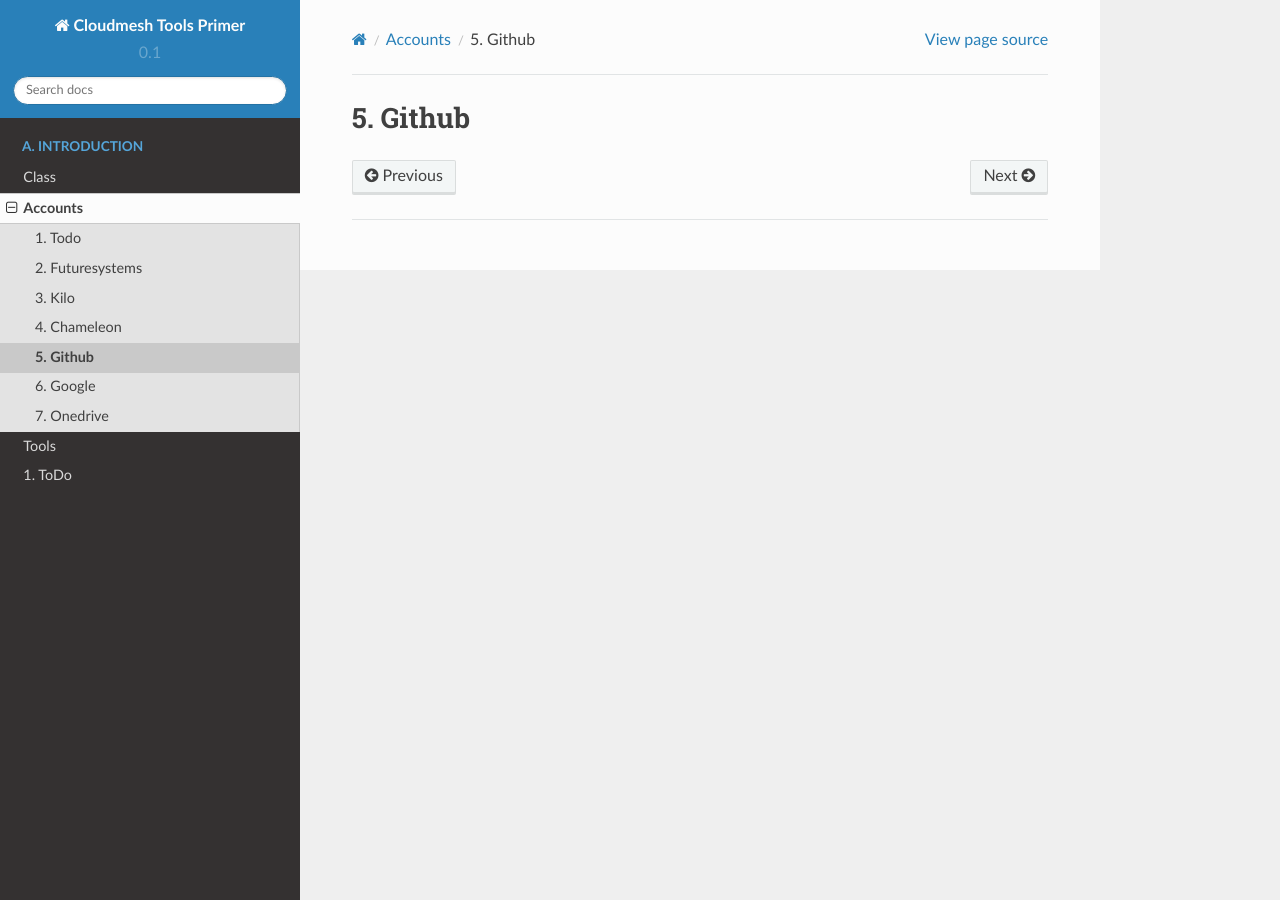
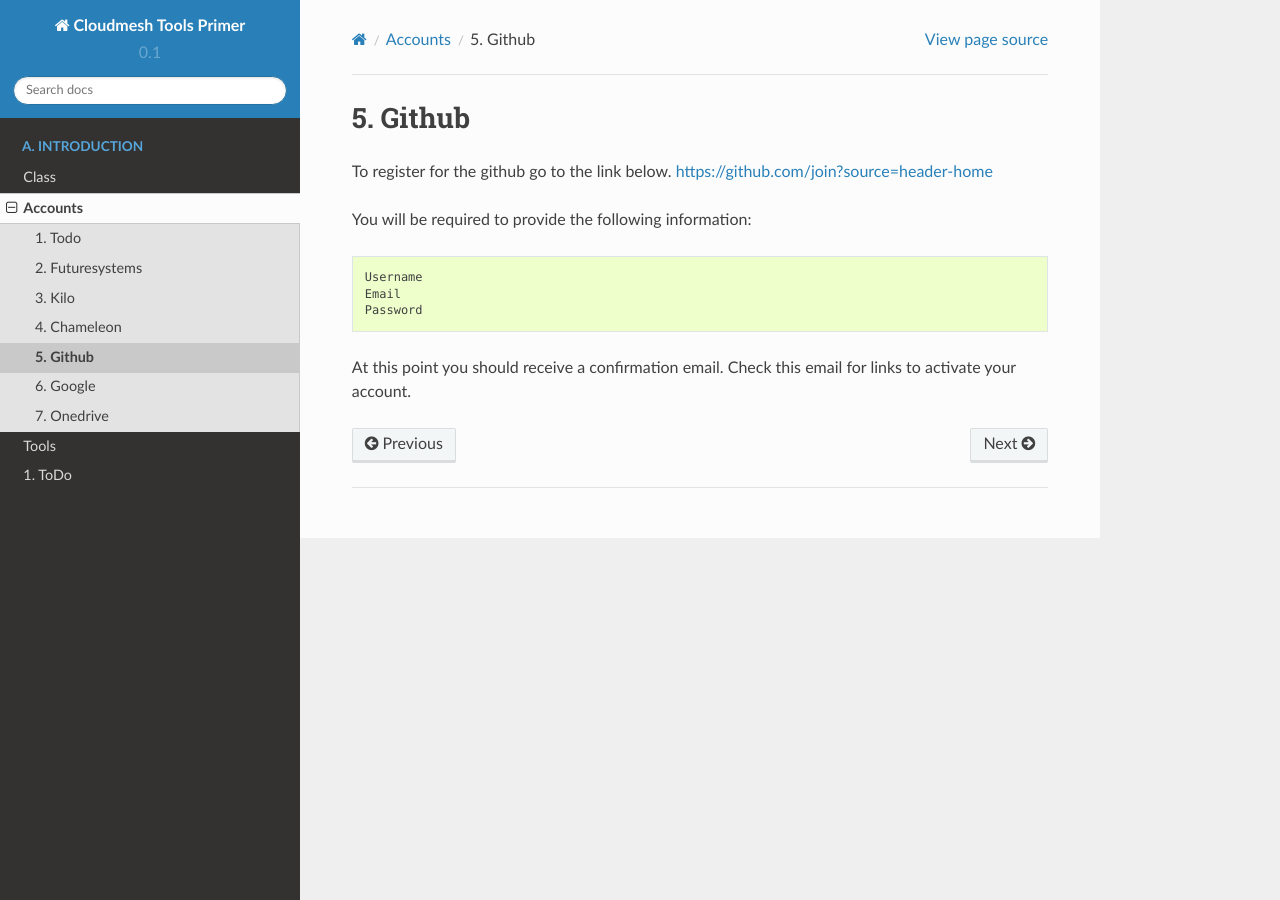
Before and after one commit to tangbeve/tools, a Sphinx documentation site: the page built from docs/source/accounts/github.rst, in a window 1280 px wide. Built offline with Sphinx 7.4.7 and the Read the Docs theme 2.0.0, drawn with Linux system fonts in a browser that asks for light colours; formulas are drawn with MathJax 3; pages that are not in the unit, such as notebooks, are missing from menus.

Commit message:
new:usr: github account creation process

```diff
--- a/docs/source/accounts/github.rst
+++ b/docs/source/accounts/github.rst
@@ -1,2 +1,13 @@
 Github
 ======
+To register for the github go to the link below.
+https://github.com/join?source=header-home
+
+You will be required to provide the following information::
+
+    Username
+    Email
+    Password
+
+At this point you should receive a confirmation email.
+Check this email for links to activate your account.
```
